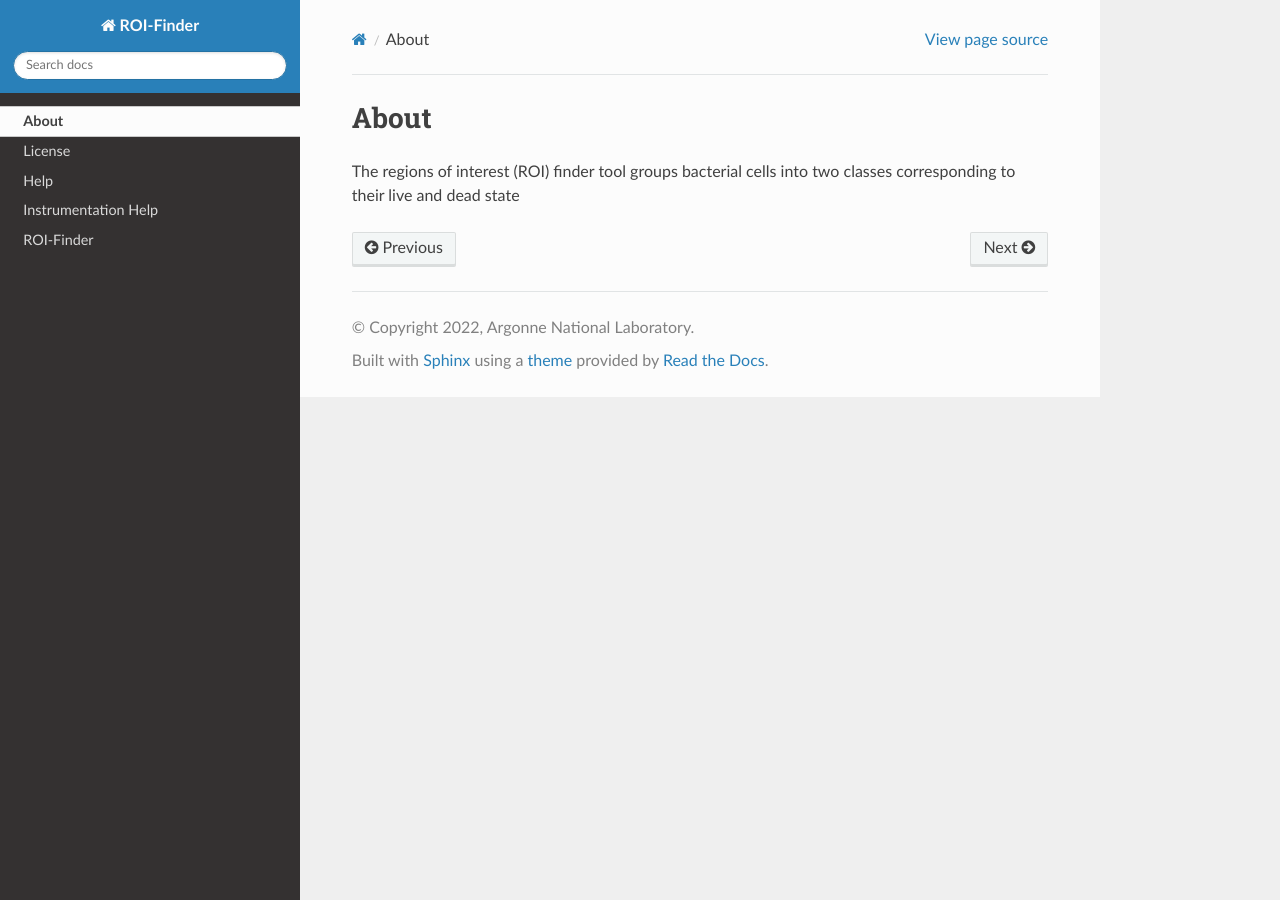
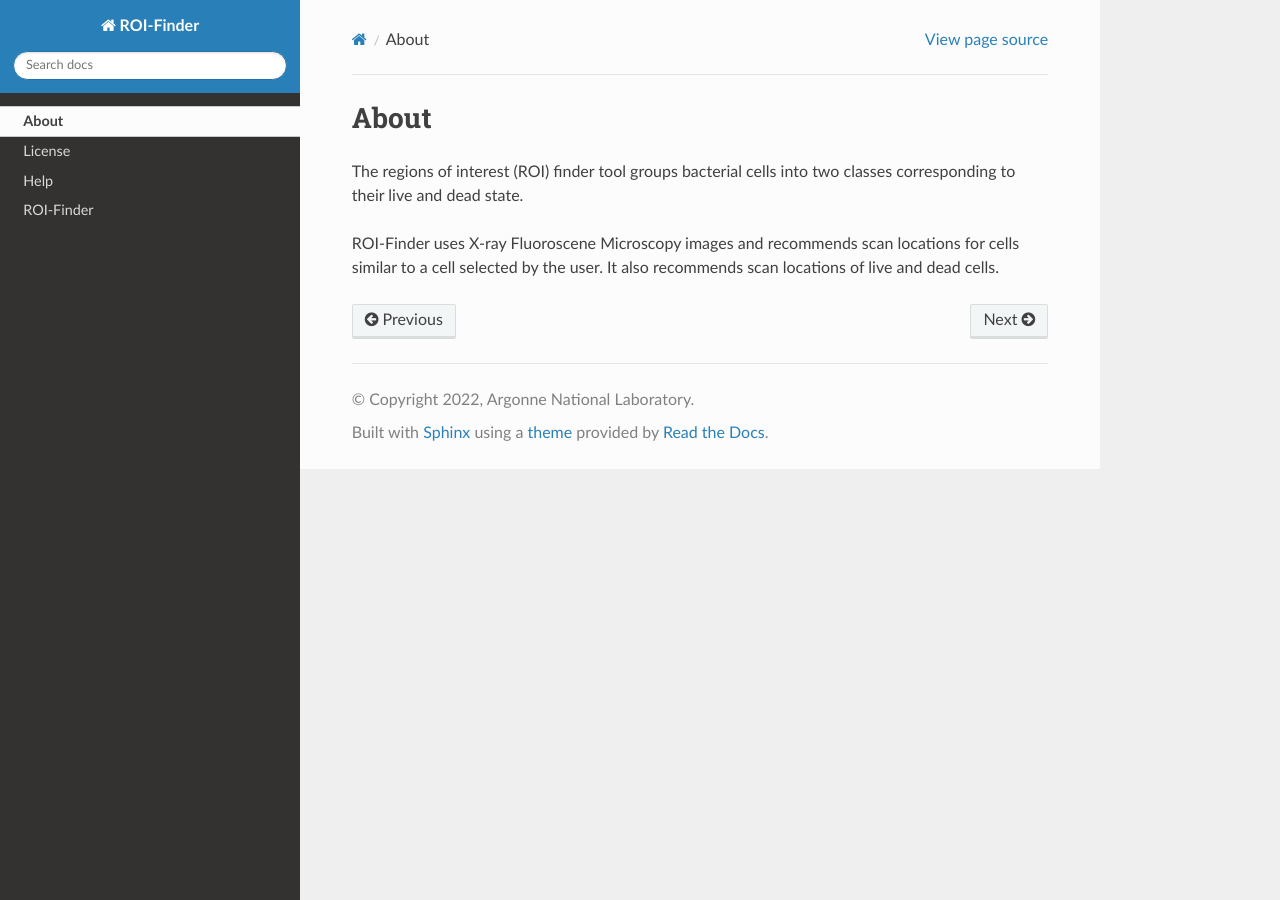
Before and after one commit to arshadzahangirchowdhury/old_ROI-Finder, a Sphinx documentation site: the page built from docs/source/About.rst, in a window 1280 px wide. Built offline with Sphinx 7.4.7 and the Read the Docs theme 2.0.0, drawn with Linux system fonts in a browser that asks for light colours.

```diff
--- a/docs/source/About.rst
+++ b/docs/source/About.rst
@@ -1,4 +1,6 @@
 About
 ==========
 
-The regions of interest (ROI) finder tool groups bacterial cells into two classes corresponding to their live and dead state
+The regions of interest (ROI) finder tool groups bacterial cells into two classes corresponding to their live and dead state.
+
+ROI-Finder uses X-ray Fluoroscene Microscopy images and recommends scan locations for cells similar to a cell selected by the user. It also recommends scan locations of live and dead cells.
--- a/docs/source/Help.rst
+++ b/docs/source/Help.rst
@@ -5,6 +5,6 @@ Please contact arshad.zahangir.bd@gmail.com for any questions.
 
 
 Instrumentation Help
-====================
+--------------------
 
 Please contact the 9-ID beamline Bionanoprobe(BNP) staff at the Advanced Photon Source(APS) for questions relating to experimental details.
--- a/docs/source/index.rst
+++ b/docs/source/index.rst
@@ -1,7 +1,7 @@
 
 ROI-Finder
 =====================================
-
+The regions of interest (ROI) finder tool groups bacterial cells into two classes corresponding to their live and dead state.
 
 
 .. image:: imgs/ROI-Finder.png
```
